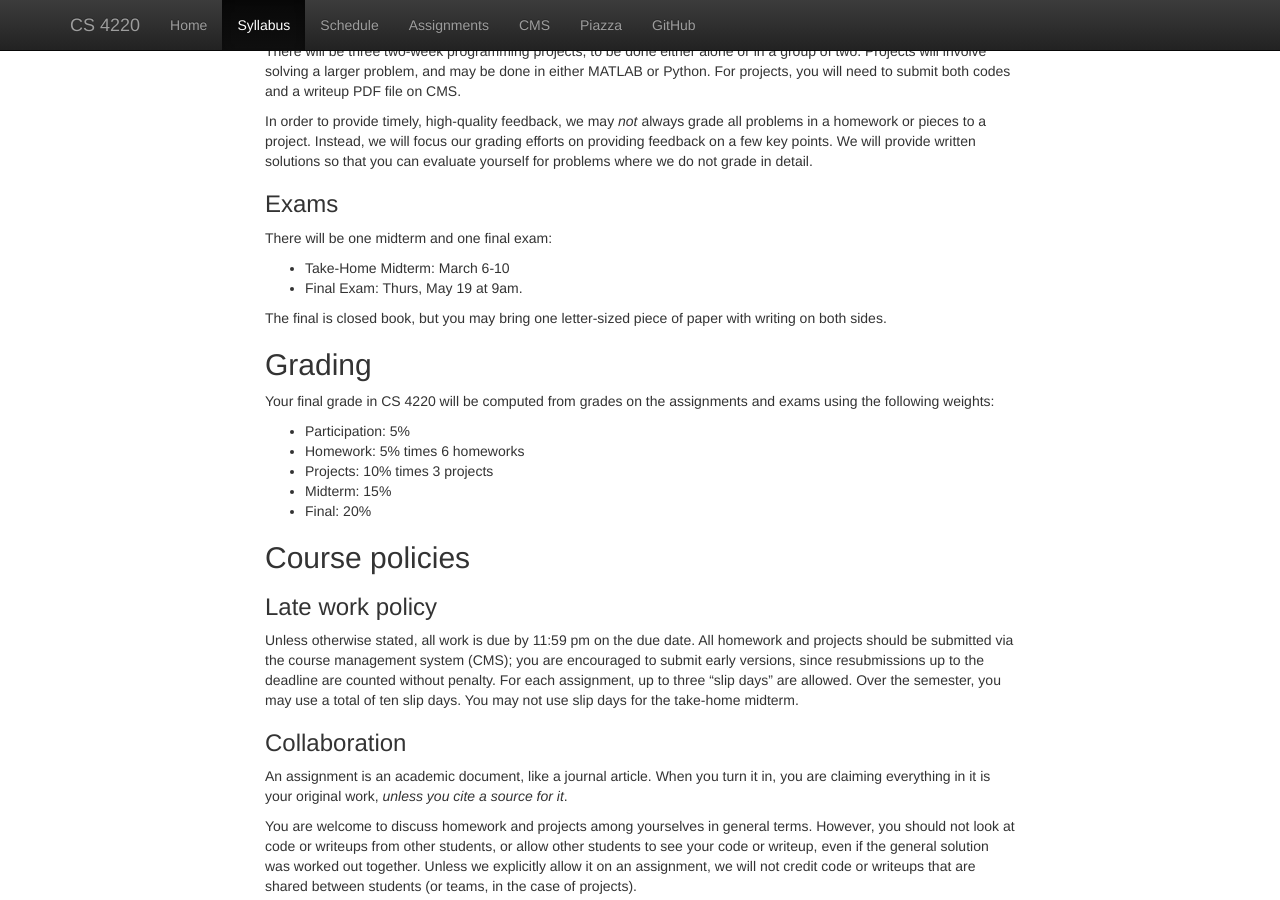
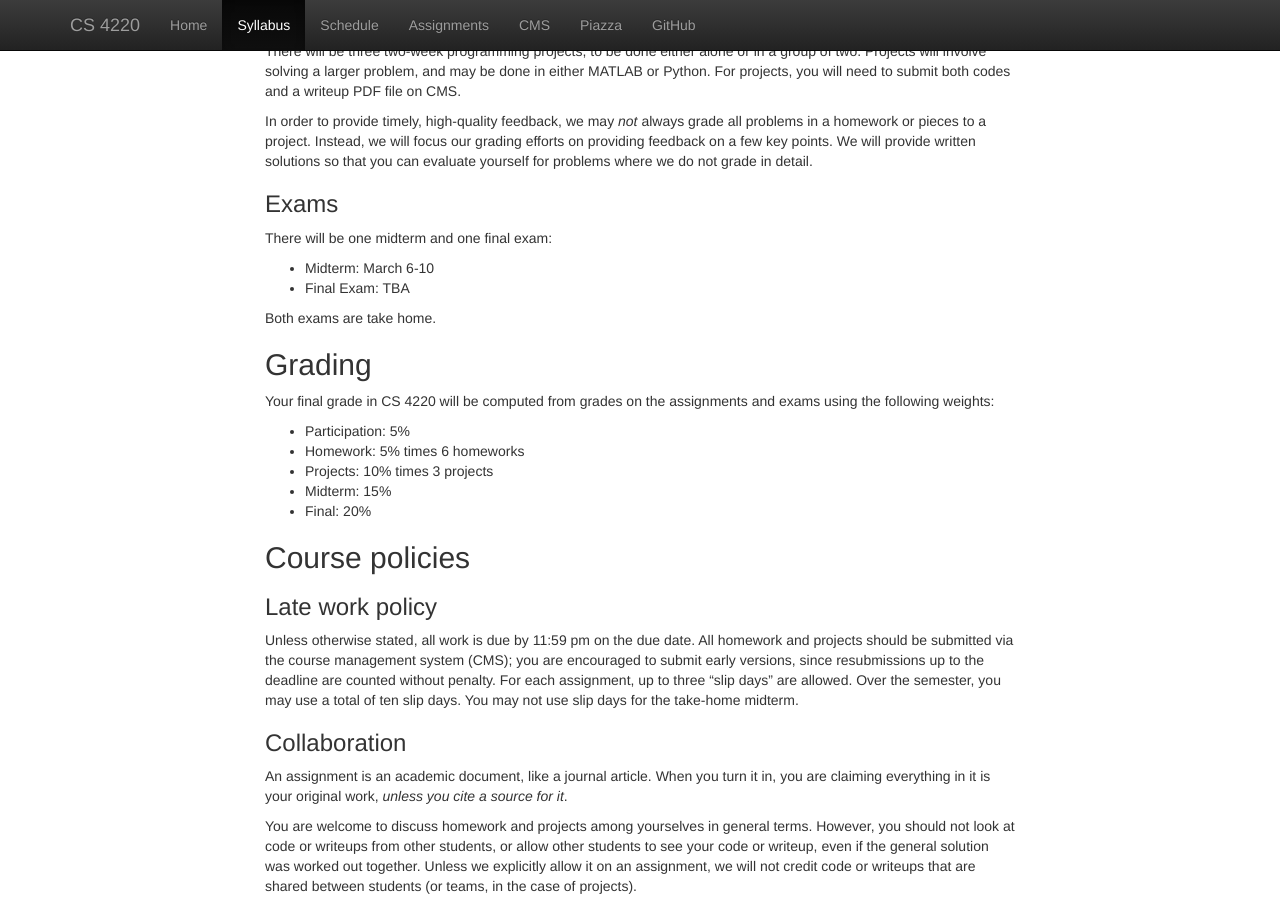
Before and after one commit to dbindel/cs4220-s17, a Jekyll site: the page built from web/syllabus.md, in a window 1280 px wide and 900 px high, scrolled down 1772 px. Built offline with Jekyll 4.4.1, drawn with Linux system fonts in a browser that asks for light colours; nearby versions of some CDN libraries.

Commit message:
Update dates on syllabus.

```diff
--- a/web/syllabus.md
+++ b/web/syllabus.md
@@ -146,11 +146,10 @@ yourself for problems where we do not grade in detail.
 
 There will be one midterm and one final exam:
 
- - Take-Home Midterm: March 6-10
- - Final Exam: Thurs, May 19 at 9am.
+ - Midterm: March 6-10
+ - Final Exam: TBA
 
-The final is closed book, but you may bring one letter-sized piece
-of paper with writing on both sides.
+Both exams are take home.
 
 ## Grading
 
```
